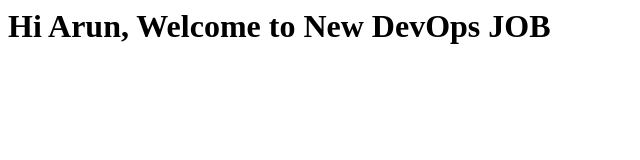
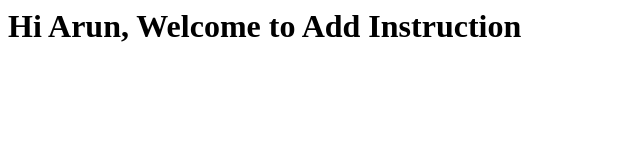
Before and after one commit to arunkumar261/docker-concepts, a plain HTML site: page ADD/index.html in a window 1280 px wide. Shown: the whole page, without its empty margins (0-640 px from the left). Drawn offline with Linux system fonts and the light colour scheme.

Commit message:
copy instruction from docker

```diff
--- a/ADD/index.html
+++ b/ADD/index.html
@@ -1 +1 @@
-<h1>Hi Arun, Welcome to New DevOps JOB</h1>
+<h1>Hi Arun, Welcome to Add Instruction</h1>
```
